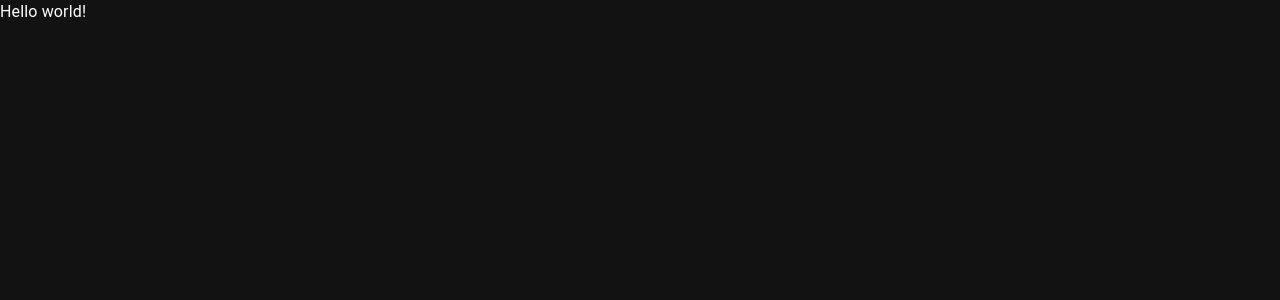
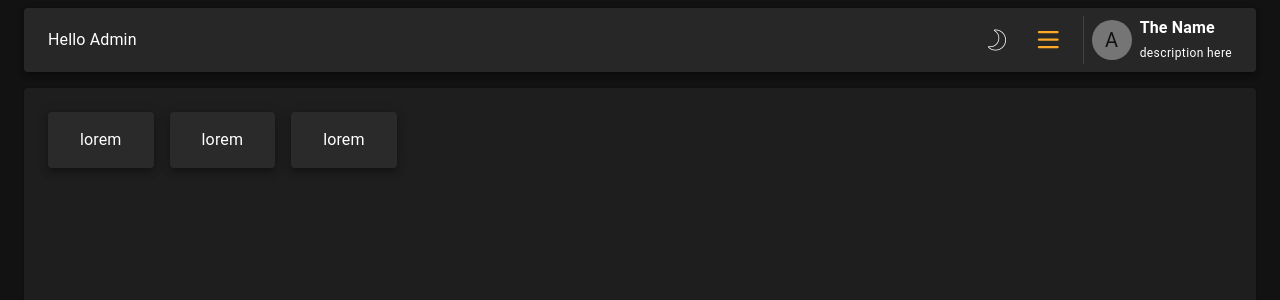
Before and after one commit to zamoosh/react-tour-card, a React (Vite) app: page /dashboard in a window 1280 px wide. Shown: the top 300 px of the page. Built offline with nearby package versions, Linux system fonts and the light colour scheme.

Commit message:
add a simple simple layout

```diff
--- a/src/App.tsx
+++ b/src/App.tsx
@@ -2,12 +2,14 @@ import { BrowserRouter, Routes, Route } from "react-router";
 import Home from "./pages/home.tsx";
 import Tour from "./pages/Tour.tsx";
 import About from "./pages/About.tsx";
+import Dashboard from "./pages/Dashboard.tsx";
 
 function App() {
   return (
     <BrowserRouter>
       <Routes>
         <Route index element={<Home />} />
+        <Route path="dashboard" element={<Dashboard />} />
         <Route path="about" element={<About />} />
         <Route path="/:id" element={<Tour />} />
       </Routes>
--- /dev/null
+++ b/src/pages/Dashboard.tsx
@@ -0,0 +1,102 @@
+import Container from "@mui/material/Container";
+import Paper from "@mui/material/Paper";
+import Grid from "@mui/material/Grid2";
+import Box from "@mui/material/Box";
+import IconButton from "@mui/material/IconButton";
+import Typography from "@mui/material/Typography";
+import Stack from "@mui/material/Stack";
+import Avatar from "@mui/material/Avatar";
+import Divider from "@mui/material/Divider";
+import Tooltip from "@mui/material/Tooltip";
+
+function Dashboard() {
+  return (
+    <>
+      <Container sx={{ p: 1, maxWidth: "unset !important" }}>
+        <Grid spacing={2} container>
+          {/* === HEADER === */}
+          <Paper sx={{ width: "100%", px: 3, py: 1 }} elevation={4}>
+            <Grid
+              container
+              size={12}
+              spacing={2}
+              justifyContent={"space-between"}
+              alignItems={"center"}
+            >
+              <Grid>Hello Admin</Grid>
+              <Grid
+                container
+                justifyContent={"space-between"}
+                alignItems={"center"}
+              >
+                <Tooltip title={"تغییر تم"}>
+                  <IconButton
+                    sx={{ bgcolor: "transparent !important" }}
+                    size={"medium"}
+                  >
+                    <i className="fa-thin fa-moon fa-flip-horizontal"></i>
+                  </IconButton>
+                </Tooltip>
+                <Tooltip title={"منو"}>
+                  <IconButton
+                    color="warning"
+                    sx={{ bgcolor: "transparent !important" }}
+                    size={"medium"}
+                  >
+                    <i className="fa-regular fa-bars"></i>
+                  </IconButton>
+                </Tooltip>
+                <Stack direction={"row"} alignItems="center" spacing={1}>
+                  <Divider
+                    sx={{ px: "2 !important" }}
+                    orientation="vertical"
+                    variant="middle"
+                    flexItem
+                  />
+                  <Avatar>A</Avatar>
+                  <Box sx={{ display: "flex", flexDirection: "column" }}>
+                    <Box>
+                      <Typography sx={{ fontWeight: "bold" }}>
+                        The Name
+                      </Typography>
+                    </Box>
+                    <Box>
+                      <Typography variant="caption">
+                        description here
+                      </Typography>
+                    </Box>
+                  </Box>
+                </Stack>
+              </Grid>
+            </Grid>
+          </Paper>
+          {/* === HEADER === */}
+
+          {/* === BODY === */}
+          <Stack
+            padding={3}
+            spacing={2}
+            component={Paper}
+            alignItems={"start"}
+            direction="row"
+            height="88vh"
+            width="100%"
+          >
+            <Paper sx={{ px: 4, py: 2 }} elevation={5}>
+              lorem
+            </Paper>
+            <Paper sx={{ px: 4, py: 2 }} elevation={5}>
+              lorem
+            </Paper>
+            <Paper sx={{ px: 4, py: 2 }} elevation={5}>
+              lorem
+            </Paper>
+          </Stack>
+          {/* === BODY === */}
+        </Grid>
+      </Container>
+    </>
+  );
+}
+
+export default Dashboard;
```
